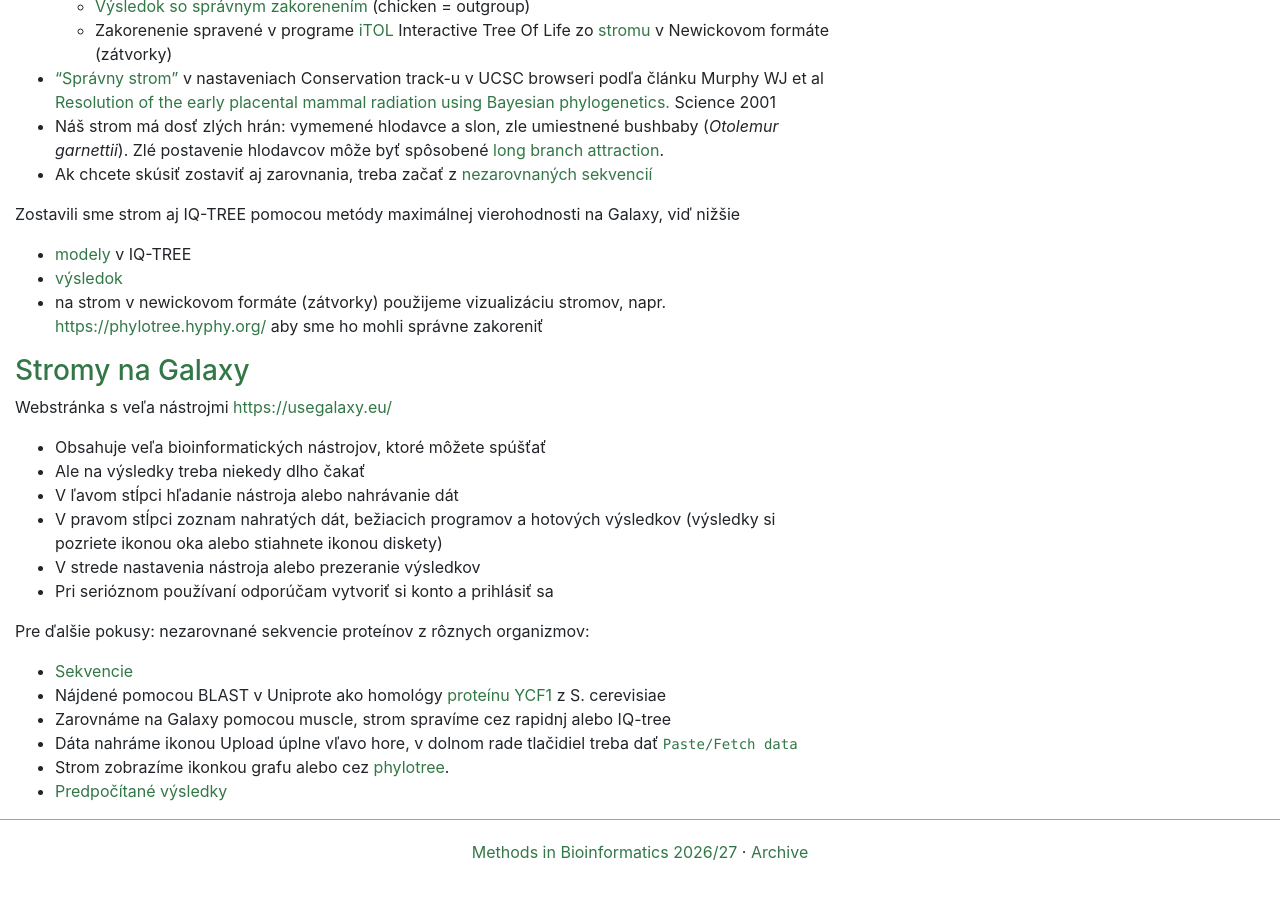
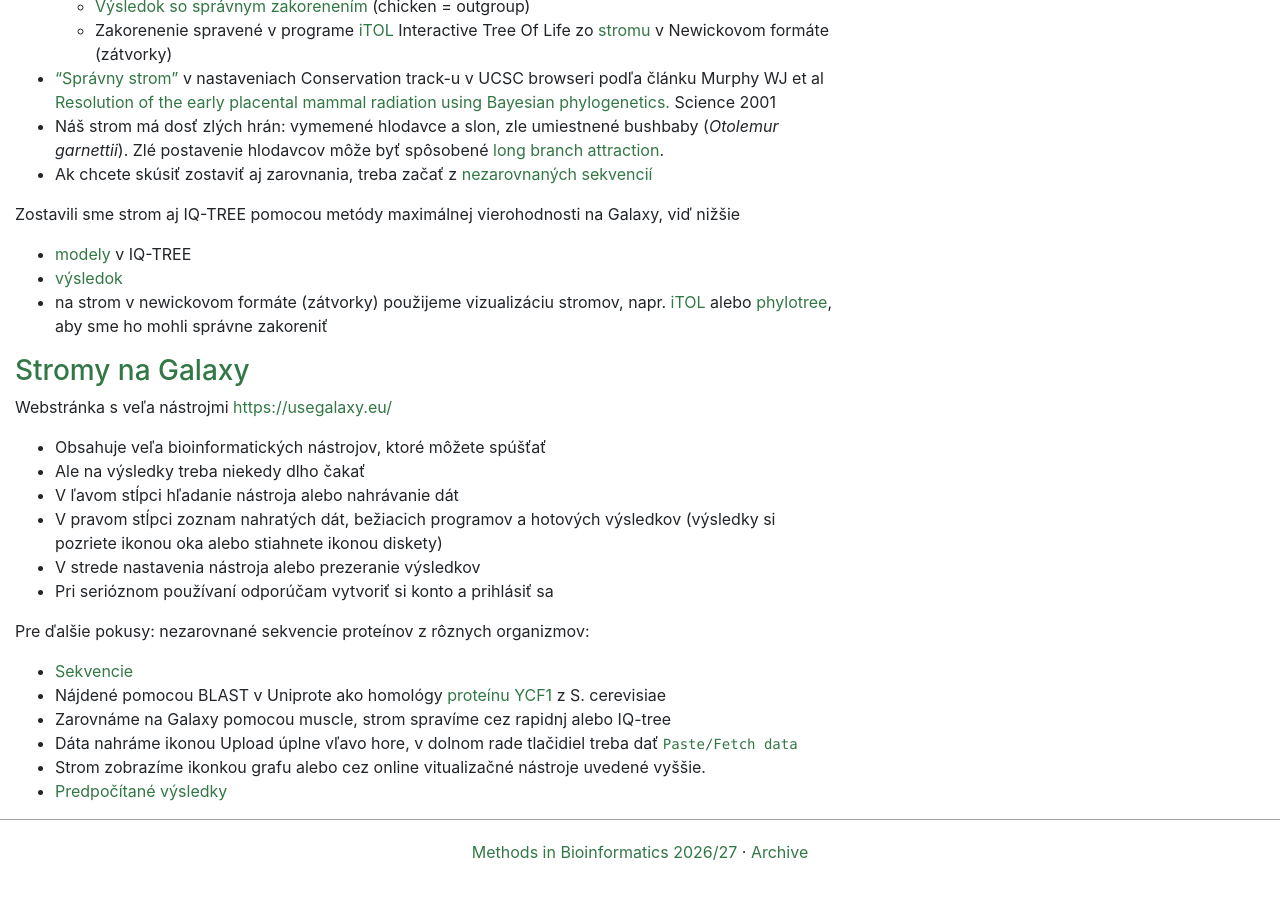
Before and after one commit to fmfi-compbio/mbi, a Jekyll site: the page built from notes/cb-phylo2.md, in a window 1280 px wide and 900 px high, scrolled down 1156 px. Built offline with Jekyll 4.4.1, drawn with Linux system fonts in a browser that asks for light colours; nearby versions of some CDN libraries; our own code applies the rules of GitHub Pages for plain Markdown files.

Commit message:
cb-phylo2

```diff
--- a/notes/cb-phylo2.md
+++ b/notes/cb-phylo2.md
@@ -68,7 +68,7 @@ title: "Cvičenia pre biológov: Fylogenetické stromy"
 Zostavili sme strom aj IQ-TREE pomocou metódy maximálnej vierohodnosti na Galaxy, viď nižšie
 - [modely](https://github.com/Cibiv/IQ-TREE/wiki/Substitution-Models) v IQ-TREE
 - [výsledok](https://compbio.fmph.uniba.sk/vyuka/mbi-data/cb06/cb06-iqtree.txt)
-- na strom v newickovom formáte (zátvorky) použijeme vizualizáciu stromov, napr. <https://phylotree.hyphy.org/> aby sme ho mohli správne zakoreniť
+- na strom v newickovom formáte (zátvorky) použijeme vizualizáciu stromov, napr. [iTOL](https://itol.embl.de/upload.cgi) alebo  [phylotree](https://phylotree.hyphy.org/), aby sme ho mohli správne zakoreniť
 
 ### Stromy na Galaxy
 
@@ -90,5 +90,5 @@ Pre ďalšie pokusy: nezarovnané sekvencie proteínov z rôznych organizmov:
   - Zarovnáme na Galaxy pomocou muscle, strom spravíme cez rapidnj alebo
     IQ-tree
   - Dáta nahráme ikonou Upload úplne vľavo hore, v dolnom rade tlačidiel treba dať `Paste/Fetch data`
-  - Strom zobrazíme ikonkou grafu alebo cez [phylotree](https://phylotree.hyphy.org/).
+  - Strom zobrazíme ikonkou grafu alebo cez online vitualizačné nástroje uvedené vyššie.
   - [Predpočítané výsledky](https://usegalaxy.eu/u/brejova/h/cb-phylo2-musclerapidnj)
```
